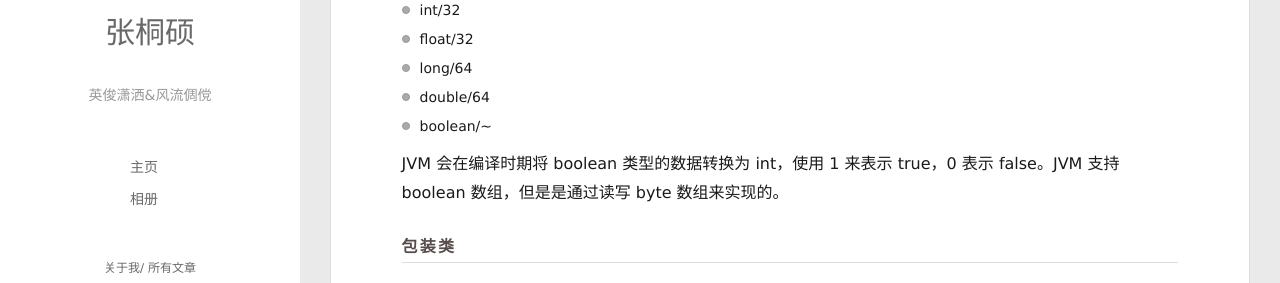
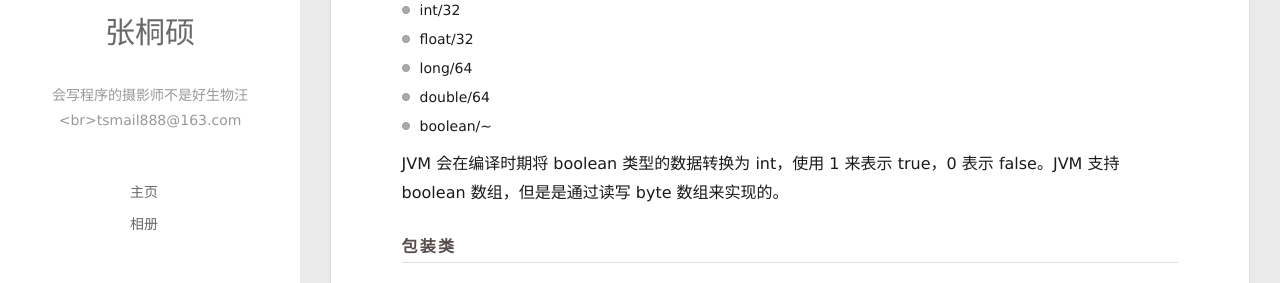
Before and after one commit to jaanuser/jaanuser.github.io, a plain HTML site: page index.html in a window 1280 px wide. Shown: the part 257-540 px from the top of the page. Drawn offline with Linux system fonts and the light colour scheme; no server answers.

Commit message:
Site updated: 2019-08-09 15:37:58

```diff
--- a/index.html
+++ b/index.html
@@ -8,17 +8,17 @@
   <link rel="dns-prefetch" href="http://yoursite.com">
   <title>jaan-个人博客</title>
   <meta name="viewport" content="width=device-width, initial-scale=1, maximum-scale=1">
-  <meta name="description" content="湖南工业大学-不会写程序的摄影师不是好生物汪">
+  <meta name="description" content="会写程序的摄影师不是好生物汪">
 <meta name="keywords" content="java,算法,JVM,后端,高并发,Linux">
 <meta property="og:type" content="website">
 <meta property="og:title" content="jaan-个人博客">
 <meta property="og:url" content="http://yoursite.com/index.html">
 <meta property="og:site_name" content="jaan-个人博客">
-<meta property="og:description" content="湖南工业大学-不会写程序的摄影师不是好生物汪">
+<meta property="og:description" content="会写程序的摄影师不是好生物汪">
 <meta property="og:locale" content="en">
 <meta name="twitter:card" content="summary">
 <meta name="twitter:title" content="jaan-个人博客">
-<meta name="twitter:description" content="湖南工业大学-不会写程序的摄影师不是好生物汪">
+<meta name="twitter:description" content="会写程序的摄影师不是好生物汪">
 
     <link rel="alternative" href="/atom.xml" title="jaan-个人博客" type="application/atom+xml">
 
@@ -53,7 +53,7 @@
 		  <h1 class="header-author"><a href="/">张桐硕</a></h1>
 		</hgroup>
 
-		<p class="header-subtitle">英俊潇洒&amp;风流倜傥</p>
+		<p class="header-subtitle">会写程序的摄影师不是好生物汪&lt;br&gt;tsmail888@163.com</p>
 
 
 		<nav class="header-menu">
@@ -109,7 +109,7 @@
 			  <h1 class="header-author js-header-author">张桐硕</h1>
 			</hgroup>
 
-			<p class="header-subtitle"><i class="icon icon-quo-left"></i>英俊潇洒&amp;风流倜傥<i class="icon icon-quo-right"></i></p>
+			<p class="header-subtitle"><i class="icon icon-quo-left"></i>会写程序的摄影师不是好生物汪&lt;br&gt;tsmail888@163.com<i class="icon icon-quo-right"></i></p>
 
 
 
```
Also changed, not shown: 2019/08/09/java基础复习/index.html (+2 -2 lines), archives/2019/08/index.html (+5 -5 lines), archives/2019/index.html (+5 -5 lines), archives/index.html (+5 -5 lines), tags/java基础/index.html (+5 -5 lines).
